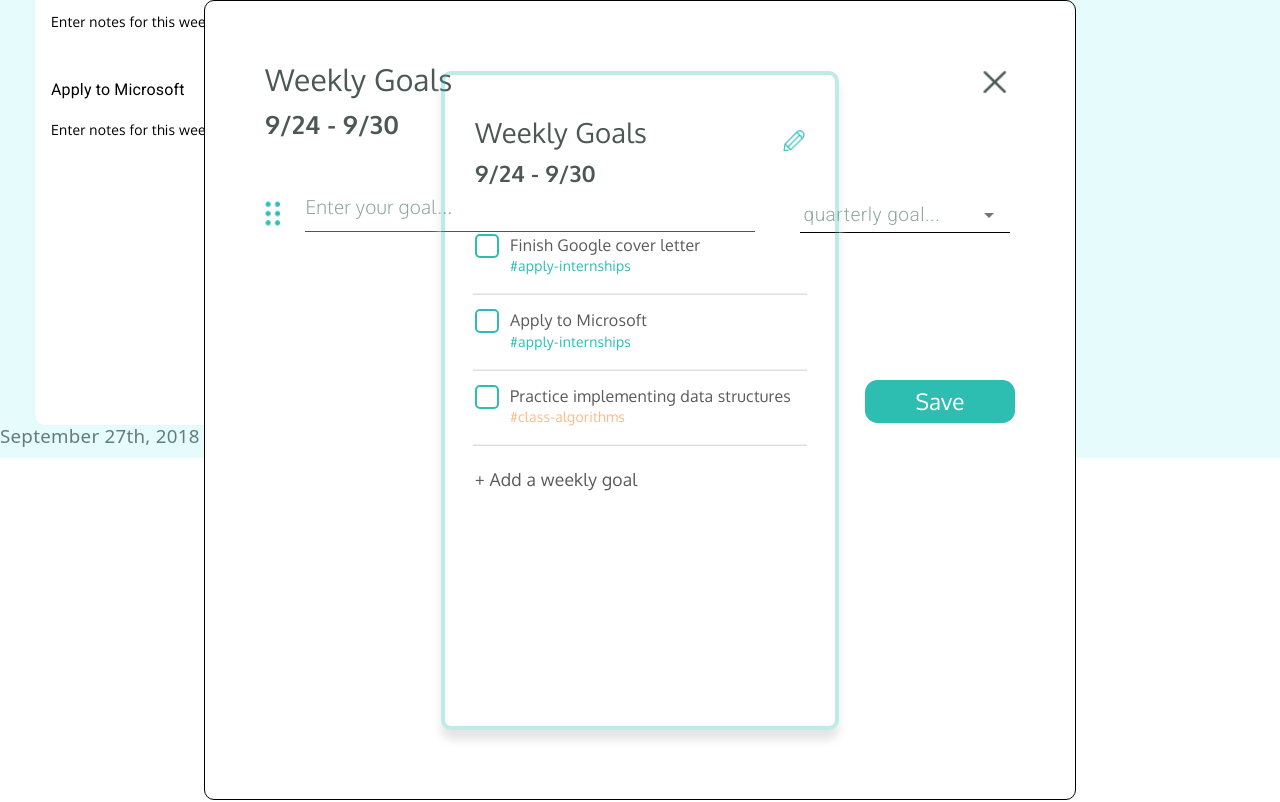
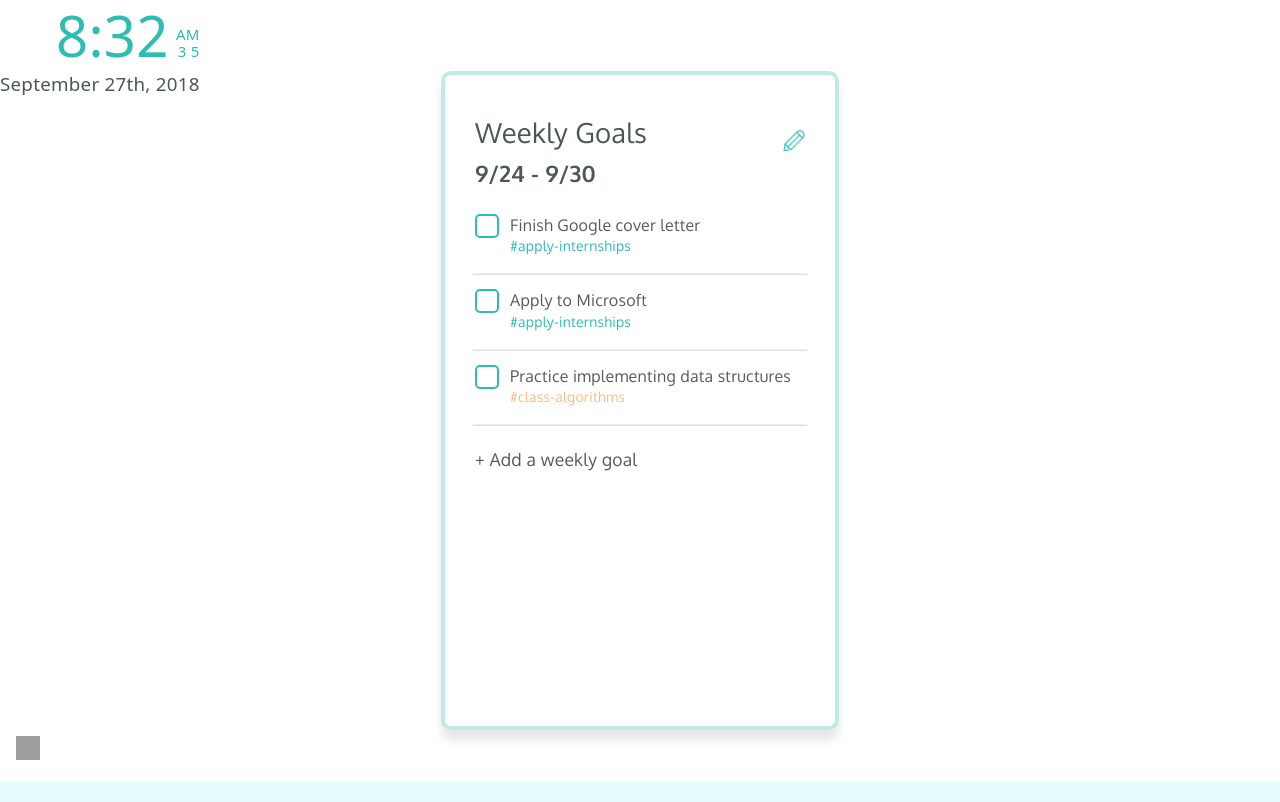
Before and after one commit to sarasriv2/Compass-final, an Angular app in the folder compass/: page / in a window 1280 px wide. Shown: the top 802 px of the page. Built offline with nearby package versions, Linux system fonts and the light colour scheme; grey boxes are pictures that could not be loaded; a web font is replaced by a local one.

Commit message:
fixed a bug

```diff
--- a/compass/src/app/app.component.html
+++ b/compass/src/app/app.component.html
@@ -1,5 +1,4 @@
 <app-weekly-goals></app-weekly-goals>
 <app-datetime></app-datetime>
 <app-hashtag-notes></app-hashtag-notes>
-<app-weekly-goals-modal></app-weekly-goals-modal>
 <router-outlet />
```
